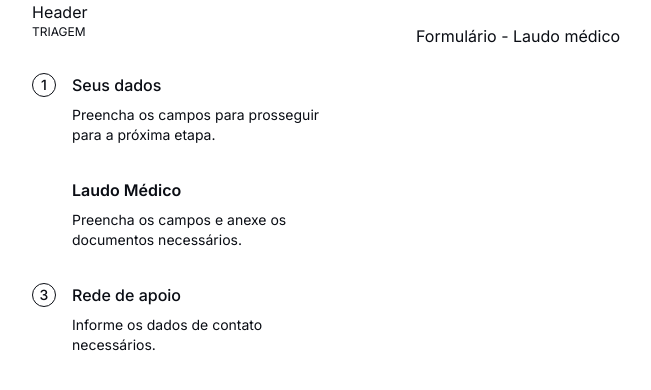
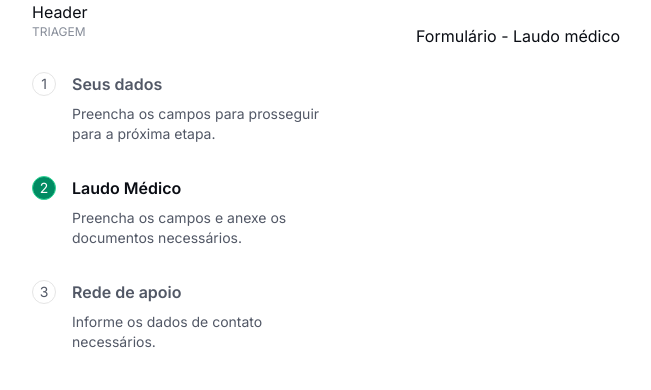
Before and after one commit to ipecode-br/abnmo-frontend, a Next.js app: page /triagem/formularios/laudo-medico in a window 1280 px wide. Shown: the top 390 px of the page, without its empty margins (0-651 px from the left). Built offline with nearby package versions, Linux system fonts and the light colour scheme.

Commit message:
refactor(screening-progress): adjustment in structure and styles

```diff
--- a/src/app/triagem/formularios/form-steps.ts
+++ b/src/app/triagem/formularios/form-steps.ts
@@ -1,20 +1,19 @@
-export const steps = [
+import { ROUTES } from '@/constants/routes'
+
+export const STEPS = [
   {
     label: 'Seus dados',
-    indicator: '1',
     info: 'Preencha os campos para prosseguir para a próxima etapa.',
-    path: '/triagem/formularios/seus-dados',
+    path: ROUTES.screening.forms.patientData,
   },
   {
     label: 'Laudo Médico',
-    indicator: '2',
     info: 'Preencha os campos e anexe os documentos necessários.',
-    path: '/triagem/formularios/laudo-medico',
+    path: ROUTES.screening.forms.medicalReport,
   },
   {
     label: 'Rede de apoio',
-    indicator: '3',
     info: 'Informe os dados de contato necessários.',
-    path: '/triagem/formularios/rede-de-apoio',
+    path: ROUTES.screening.forms.supportNetwork,
   },
 ]
--- a/src/app/triagem/formularios/screening-progress.tsx
+++ b/src/app/triagem/formularios/screening-progress.tsx
@@ -1,39 +1,43 @@
 'use client'
 import { usePathname } from 'next/navigation'
-import { useEffect, useState } from 'react'
 
-import { steps } from './form-steps'
+import { cn } from '@/utils/class-name-merge'
+
+import { STEPS } from './form-steps'
 
 export function ScreeningProgress() {
-  const [activeStep, setActiveStep] = useState<number>()
-  const pathname = usePathname()
-
-  useEffect(() => {
-    const activeIndex = steps.findIndex((step) => step.path === pathname)
-    setActiveStep(activeIndex)
-  }, [pathname])
+  const currentPathname = usePathname()
 
   return (
-    <aside className='w-72'>
-      <h1 className='text-soft-400 pb-8 text-xs'>TRIAGEM</h1>
+    <aside className='max-w-72 space-y-8'>
+      <h1 className='text-disabled text-xs'>TRIAGEM</h1>
 
-      {steps.map((step, idx) => (
-        <div key={idx}>
-          <div
-            className={`inline-flex items-center gap-4 text-base font-medium ${activeStep === idx ? 'font-semibold' : 'text-neutras-500'}`}
-          >
-            <span
-              className={`flex size-6 items-center justify-center rounded-full border p-1 text-sm ${activeStep === idx ? 'bg-primaria-700 border-priamria-400 text-white' : 'text-sub-500 border-neutras-100'}`}
+      {STEPS.map((step, idx) => {
+        const isActive = step.path === currentPathname
+        return (
+          <div key={step.label} className='flex gap-4'>
+            <div
+              className={cn(
+                'bg-background text-foreground-soft flex size-6 shrink-0 items-center justify-center rounded-full border border-neutral-200 text-sm',
+                isActive && 'bg-primary border-primary-soft text-white',
+              )}
             >
-              {step.indicator}
-            </span>
-            {step.label}
+              {idx + 1}
+            </div>
+            <div className='space-y-2'>
+              <h2
+                className={cn(
+                  'text-foreground-soft font-semibold',
+                  isActive && 'text-foreground',
+                )}
+              >
+                {step.label}
+              </h2>
+              <p className='text-foreground-soft text-sm'>{step.info}</p>
+            </div>
           </div>
-          <p className='text-neutras-500 mt-2 mb-8 pl-10 text-sm'>
-            {step.info}
-          </p>
-        </div>
-      ))}
+        )
+      })}
     </aside>
   )
 }
```
